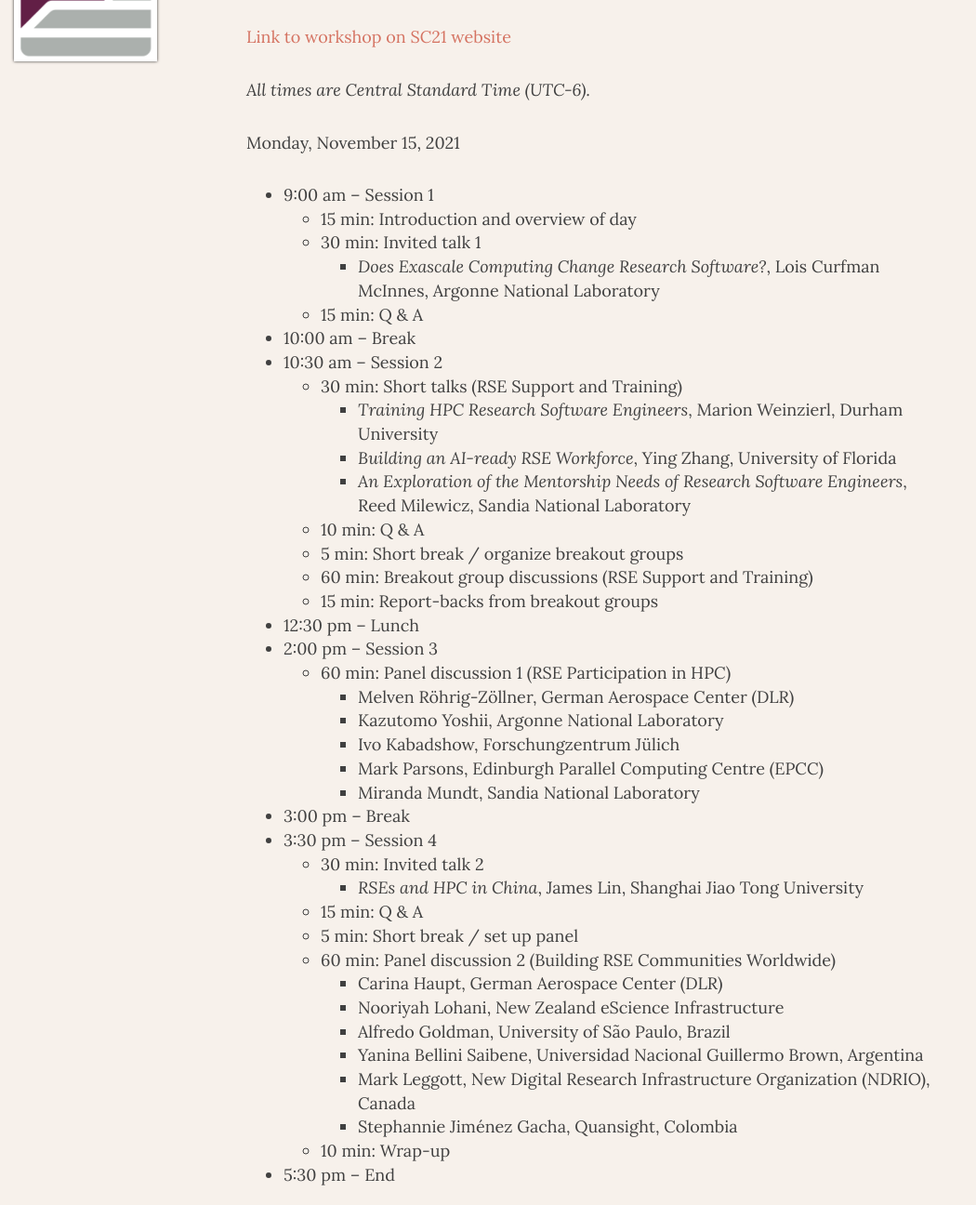
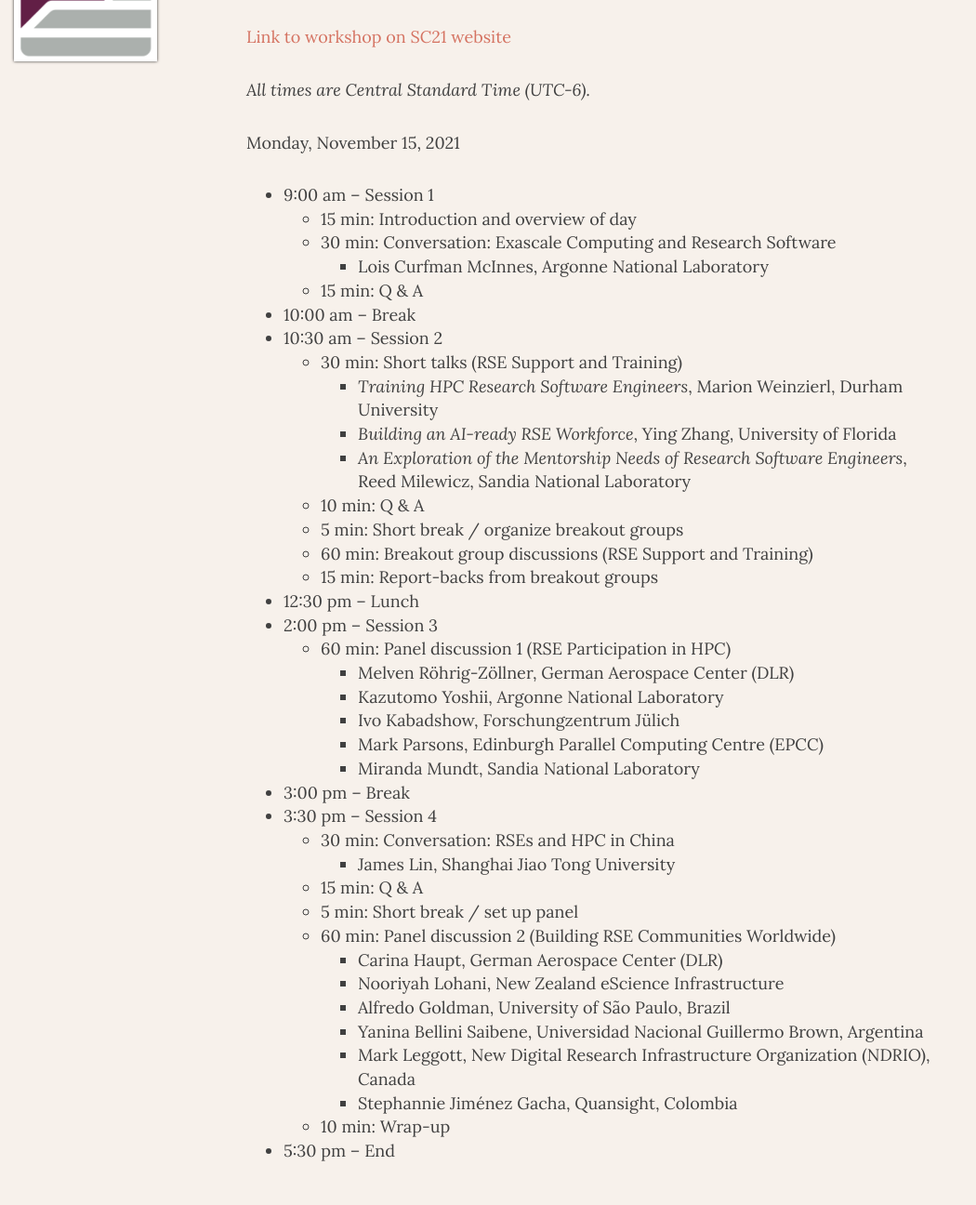
Before and after one commit to USRSE/rse-hpc-2021, a Jekyll site: the page built from pages/agenda.md, in a window 1280 px wide and 1400 px high, cut to the strip 104-1400 px from the top of the window. Shown: the whole strip at 93% size, without its empty margins (0-1050 px from the left). Built offline with Jekyll 4.4.1, drawn with Linux system fonts in a browser that asks for light colours; nearby versions of some CDN libraries.

Commit message:
Replace "invited talks" with "conversations"

```diff
--- a/pages/agenda.md
+++ b/pages/agenda.md
@@ -12,8 +12,8 @@ Monday, November 15, 2021
 
 - 9:00 am – Session 1
     - 15 min: Introduction and overview of day
-    - 30 min: Invited talk 1
-        - _Does Exascale Computing Change Research Software?_, Lois Curfman McInnes, Argonne National Laboratory
+    - 30 min: Conversation: Exascale Computing and Research Software
+        - Lois Curfman McInnes, Argonne National Laboratory
     - 15 min: Q & A
 - 10:00 am – Break
 - 10:30 am – Session 2
@@ -35,8 +35,8 @@ Monday, November 15, 2021
         - Miranda Mundt, Sandia National Laboratory
 - 3:00 pm – Break
 - 3:30 pm – Session 4
-    - 30 min: Invited talk 2
-        - _RSEs and HPC in China_, James Lin, Shanghai Jiao Tong University
+    - 30 min: Conversation: RSEs and HPC in China
+        - James Lin, Shanghai Jiao Tong University
     - 15 min: Q & A
     - 5 min: Short break / set up panel
     - 60 min: Panel discussion 2 (Building RSE Communities Worldwide)
```
